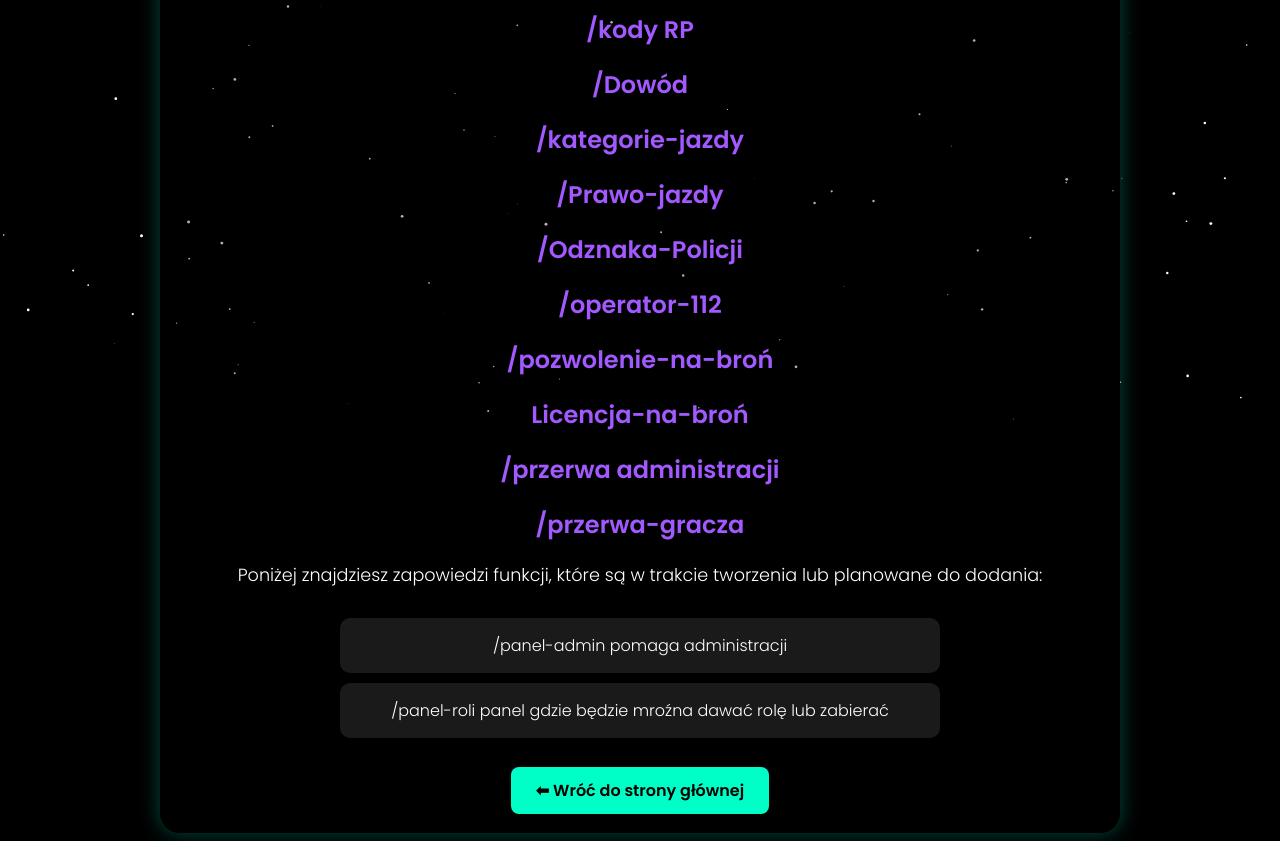
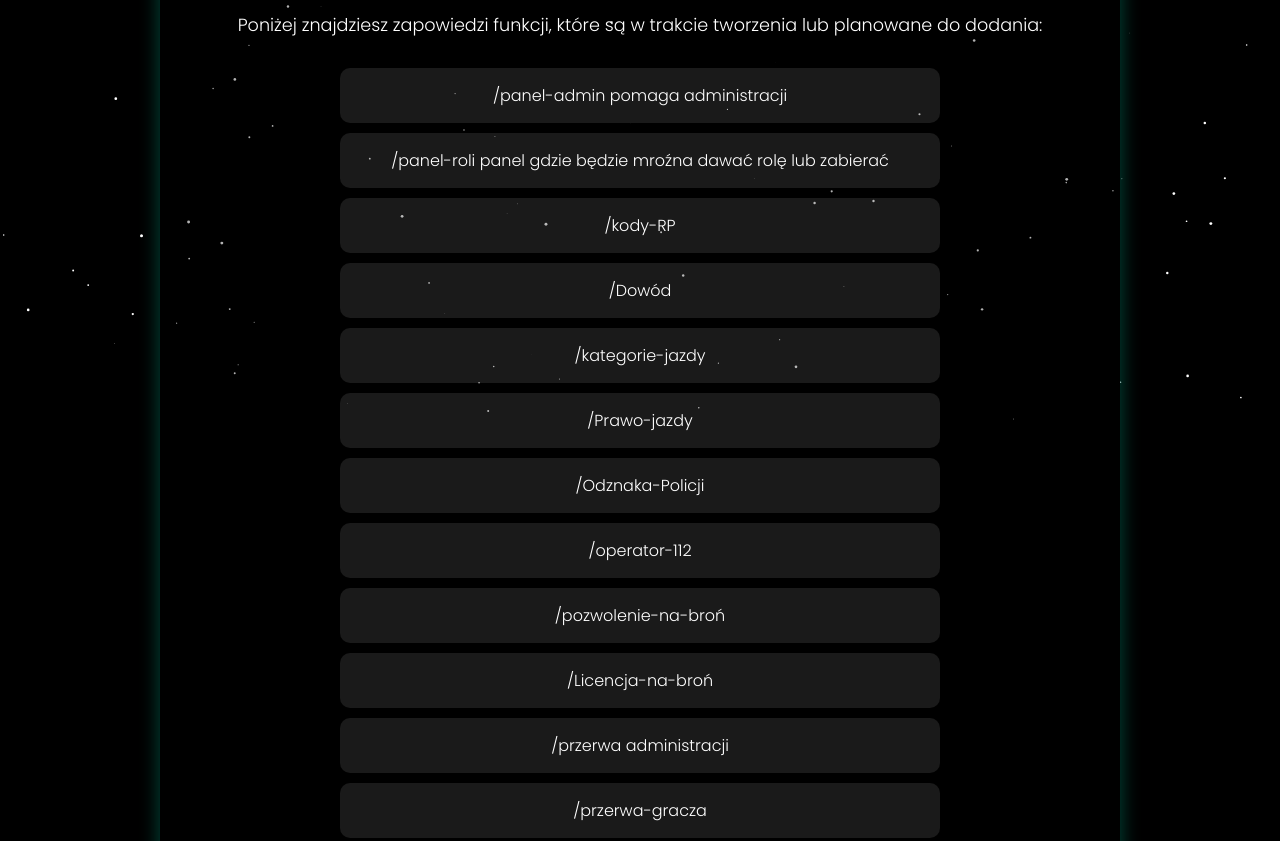
Before and after one commit to diabel777/planowane, a plain HTML site: page index.html in a window 1280 px wide. Shown: the part 380-1221 px from the top of the page. Drawn offline with Linux system fonts and the light colour scheme.

Commit message:
Update index.html

```diff
--- a/index.html
+++ b/index.html
@@ -103,20 +103,20 @@
     <img src="ProChat.png" alt="ProChat Logo" class="logo" />
     <h1>/ProChat</h1>
     <h2>/Planowane funkcje</h2>
-    <h2>/kody RP</h2>
-    <h2>/Dowód</h2>
-    <h2>/kategorie-jazdy</h2>
-    <h2>/Prawo-jazdy</h2>
-    <h2>/Odznaka-Policji</h2>
-    <h2>/operator-112</h2>
-    <h2>/pozwolenie-na-broń</h2>
-    <h2>Licencja-na-broń</h2>
-    <h2>/przerwa administracji</h2>
-    <h2>/przerwa-gracza</h2>
     <p>Poniżej znajdziesz zapowiedzi funkcji, które są w trakcie tworzenia lub planowane do dodania:</p>
     <ul>
       <li>/panel-admin pomaga administracji</li>
       <li>/panel-roli panel gdzie będzie mroźna dawać rolę lub zabierać </li>
+      <li>/kody-RP</li>
+      <li>/Dowód</li>
+      <li>/kategorie-jazdy</li>
+      <li>/Prawo-jazdy</li>
+      <li>/Odznaka-Policji</li>
+      <li>/operator-112</li>
+      <li>/pozwolenie-na-broń</li>
+      <li>/Licencja-na-broń</li>
+      <li>/przerwa administracji</li>
+      <li>/przerwa-gracza</li>
     </ul>
     <div class="back-button">
       <a href="https://diabel777.github.io/prochat-site/">⬅ Wróć do strony głównej</a>
```
